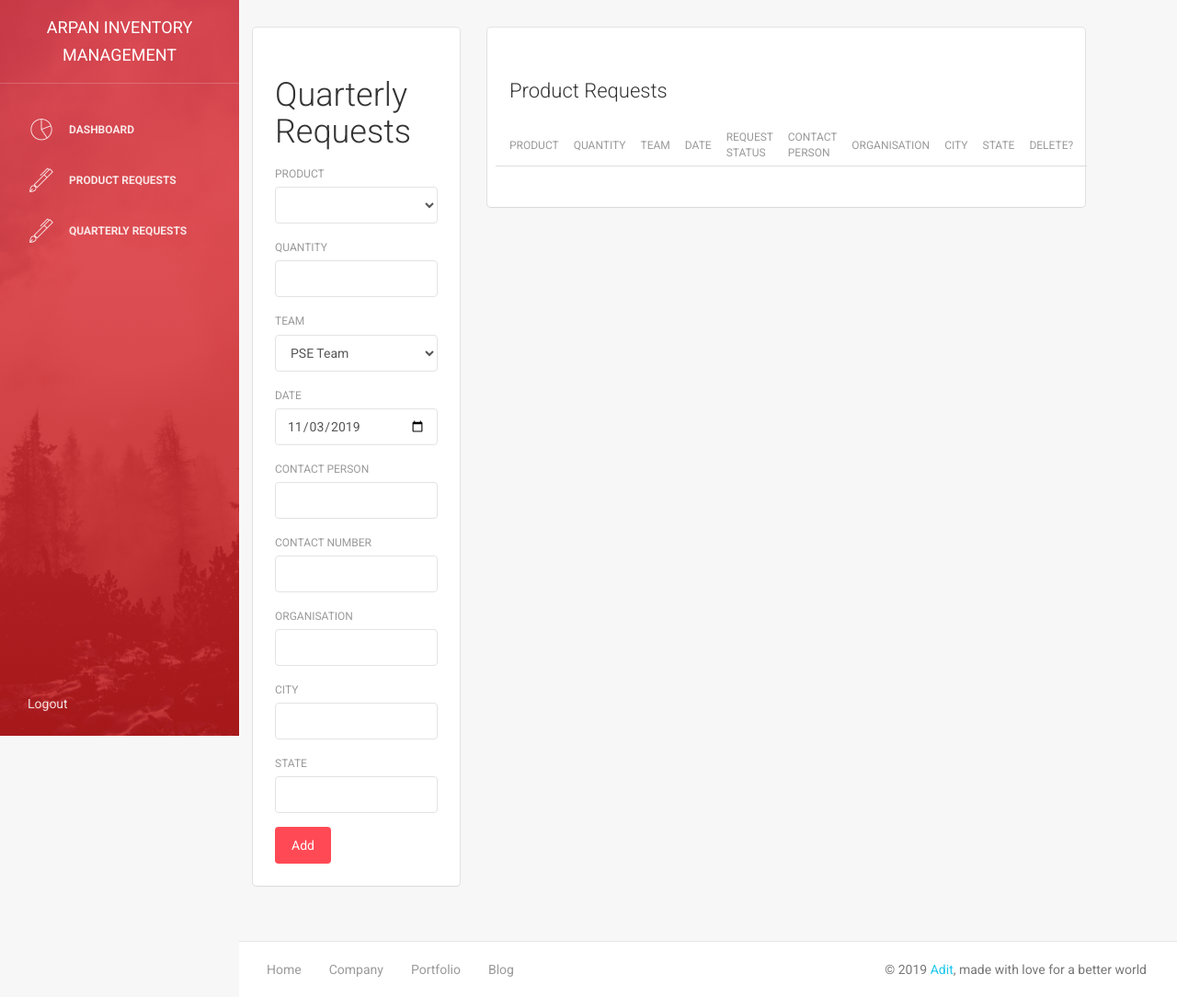
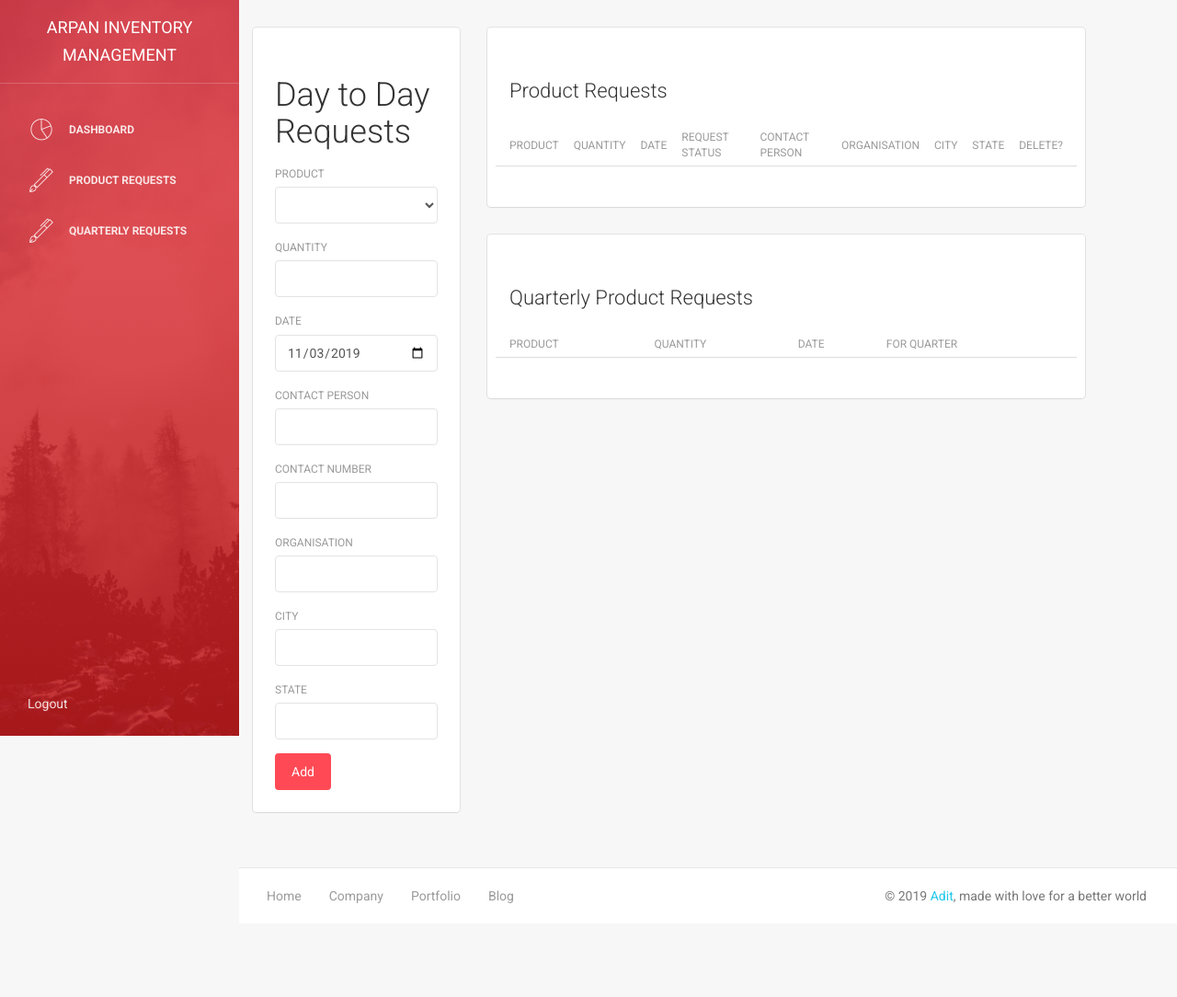
Before and after one commit to adot21044/Arpan, a Flask app: page /team-product-requests in a window 1280 px wide. Shown: the whole page at 92% size. After the commit the page ends 982 px from the top, so only its background shows below. Run offline with Flask 2, Linux system fonts and the light colour scheme; the visitor is signed in with stand-in values (Sample User, id 1); data comes from the database, SQL or seed files in the repository; data that the repository does not hold is empty; some libraries are stand-ins or nearby versions.

Commit message:
Added Dyanmic team and modified quarterly requests

```diff
--- a/app.py
+++ b/app.py
@@ -144,7 +144,15 @@ def inventory():
         db.session.commit()
     stock = Inventory.query.order_by(Inventory.date.desc())
     products = Product.query.all()
-    return render_template("inventory.html", stock=stock, products=products)
+    top_productdata = dict()
+    total_requests = QuarterlyRequest.query.all()
+    # No filter applied
+    for pr in total_requests:
+        product_name = pr.master_product.name +' - '+ str(pr.master_product.language)
+        top_productdata[product_name] = top_productdata.get(product_name, 0)+pr.quantity
+    product_data = (sorted(top_productdata.items(),
+                           key=lambda x: x[1], reverse=True))
+    return render_template("inventory.html", stock=stock, products=products, product_data=product_data)
 
 
 @app.route("/products", methods=["GET", "POST"])
@@ -255,9 +263,8 @@ def team_product_request():
 
     if request.form:
         data = request.form
-        # TODO remove hardcoded user_id
         product_request = ProductRequest(product_id=data.get("product"), quantity=data.get("quantity"),
-                                         user_id=2, date=data.get("date"), status="pending", organisation=data.get("organisation"), city=data.get("city", ""), state=data.get("state"), team=data.get("team"))
+            user_id=current_user.id, date=data.get("date"), status="pending", organisation=data.get("organisation"), city=data.get("city", ""), state=data.get("state"), team=current_user.team)
 
         if data.get("status") == "fulfilled":
             inventory = Inventory.query.filter_by(
@@ -272,9 +279,10 @@ def team_product_request():
         db.session.add(product_request)
         db.session.commit()
     products = Product.query.all()
-    product_requests = ProductRequest.query.order_by(
+    product_requests = ProductRequest.query.filter_by(team=current_user.team).order_by(
         ProductRequest.date.desc())
-    return render_template("teamproductrequest.html", products=products, product_requests=product_requests)
+    quarterly_requests = QuarterlyRequest.query.filter_by(team=current_user.team).order_by(QuarterlyRequest.date.desc())
+    return render_template("teamproductrequest.html", products=products, product_requests=product_requests, quarterly_requests=quarterly_requests)
 
 
 @app.route("/delete-product-request/<request_id>")
@@ -406,13 +414,12 @@ def import_data():
 def quarterly_product_requests():
     if request.form:
         data = request.form
-        # TODO remove hardcoded user_id
         quarterly_request = QuarterlyRequest(product_id=data.get("product"), quantity=data.get("quantity"),
-            user_id=current_user.id, date=data.get("date"),team=data.get("team"), quarter_month=data.get("quarter_month"), year=data.get("year"))
+            user_id=current_user.id, date=data.get("date"),team=current_user.team, quarter_month=data.get("quarter_month"), year=data.get("year"))
         db.session.add(quarterly_request)
         db.session.commit()
     products = Product.query.all()
-    quarterly_requests = QuarterlyRequest.query.order_by(
+    quarterly_requests = QuarterlyRequest.query.filter_by(team=current_user.team).order_by(
         QuarterlyRequest.date.desc())
     return render_template("quarterlyproductrequests.html", products=products, quarterly_requests=quarterly_requests)
 
--- a/templates/productrequest.html
+++ b/templates/productrequest.html
@@ -6,7 +6,7 @@
 
         <div class="card" style="padding:24px">
             <div class="card-header">
-                <h2>Quarterly Requests</h2>
+                <h2>Day to Day Requests</h2>
             </div>
             <div class="card-body">
                 <form action="/product-requests" method="POST">
--- a/templates/quarterlyproductrequests.html
+++ b/templates/quarterlyproductrequests.html
@@ -24,7 +24,7 @@
                         <input type="number" name="quantity" class="form-control">
 
                     </div>
-                    <div class="form-group">
+                    <!-- <div class="form-group">
                         <label for="team">Team</label>
                         <select name="team" id="team" class="form-control">
                             <option value="pse">PSE Team</option>
@@ -34,7 +34,7 @@
                         </select>
 
 
-                    </div>
+                    </div> -->
 
                     <div class="form-group">
                         <label for="date">Date</label>
--- a/templates/teamproductrequest.html
+++ b/templates/teamproductrequest.html
@@ -6,7 +6,7 @@
 
         <div class="card" style="padding:24px">
             <div class="card-header">
-                <h2>Quarterly Requests</h2>
+                <h2>Day to Day Requests</h2>
             </div>
             <div class="card-body">
                 <form action="/team-product-requests" method="POST">
@@ -25,7 +25,7 @@
 
                     </div>
 
-                    <div class="form-group">
+                    <!-- <div class="form-group">
                         <label for="team">Team</label>
                         <select name="team" id="team" class="form-control">
                             <option value="pse">PSE Team</option>
@@ -35,7 +35,7 @@
                         </select>
 
 
-                    </div>
+                    </div> -->
 
 
                     <div class="form-group">
@@ -113,9 +113,9 @@
                             Quantity
                         </th>
 
-                        <th>
+                        <!-- <th>
                             Team
-                        </th>
+                        </th> -->
                         <th>
                             Date
                         </th>
@@ -147,7 +147,7 @@
                         <tr>
                             <th>{{product_request.master_product.name}} - {{product_request.master_product.language}}</th>
                             <th>{{product_request.quantity}}</th>
-                            <th>{{product_request.team}}</th>
+                            <!-- <th>{{product_request.team}}</th> -->
                             <th>{{product_request.date}}</th>
                             <th>{{product_request.status}}</th>
                             <th>{{product_request.contact_person}}</th>
@@ -166,6 +166,63 @@
     </div>
 </div>
 
+<div class="col-md-8">
+        <div class="card" style="padding:24px">
+            <div class="card-header">
+                <h4>Quarterly Product Requests</h4>
+            </div>
+
+            <div class="card-body table-full-width table-responsive">
+                <table class="table table-hover table-striped">
+
+                    <thead>
+                        <tr>
+                            <th>
+                                Product
+                            </th>
+
+                            <th>
+                                Quantity
+                            </th>
+
+                            <!-- <th>
+                                Team
+                            </th> -->
+                            <th>
+                                Date
+                            </th>
+                            <th>
+                                For quarter
+                            </th>
+<!--
+                            <th>
+                                Delete?
+                            </th> -->
+
+
+                        </tr>
+                    </thead>
+
+                    <tbody>
+                        {% for quarterly_request in quarterly_requests%}
+                        <tr>
+                            <th>{{quarterly_request.master_product.name}} - {{quarterly_request.master_product.language}}</th>
+                            <th>{{quarterly_request.quantity}}</th>
+                            <!-- <th>{{quarterly_request.team}}</th> -->
+                            <th>{{quarterly_request.date}}</th>
+                            <th>{{quarterly_request.quarter_month}} - {{quarterly_request.year}}</th>
+                            <!-- <th><a href="/delete-product-request/{{quarterly_request.id}}" onclick="return confirm('Are you sure you want to delete this order?')">Delete</a></th> -->
+                        </tr>
+                        {%endfor%}
+                    </tbody>
+                </table>
+            </div>
+
+
+
+        </div>
+    </div>
+
 </div>
 <script>
 document.getElementById("request-date").valueAsDate = new Date();
```
Also changed, not shown: templates/inventory.html (+46 -2 lines), templates/purchaseorder.html (+57 -1 lines).
